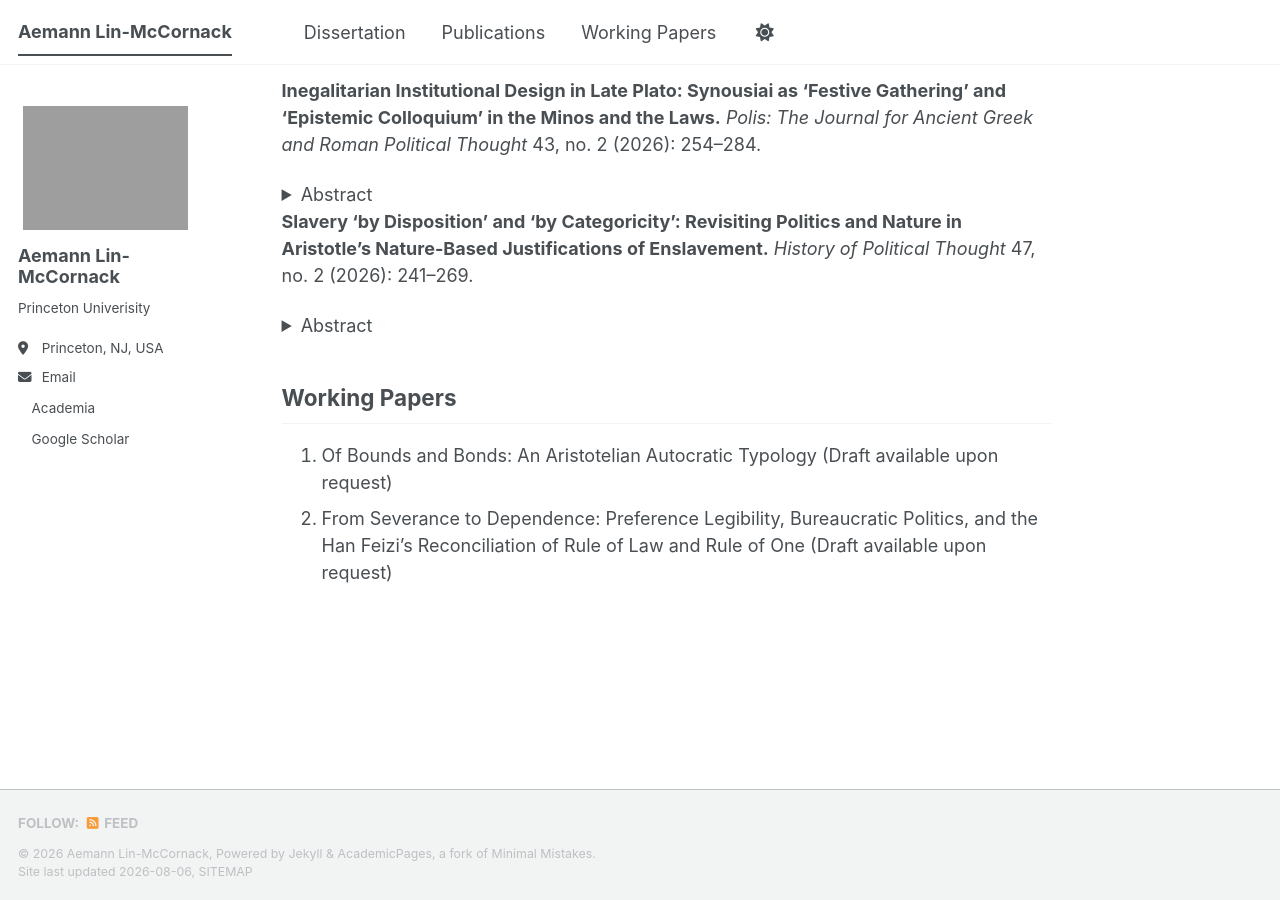
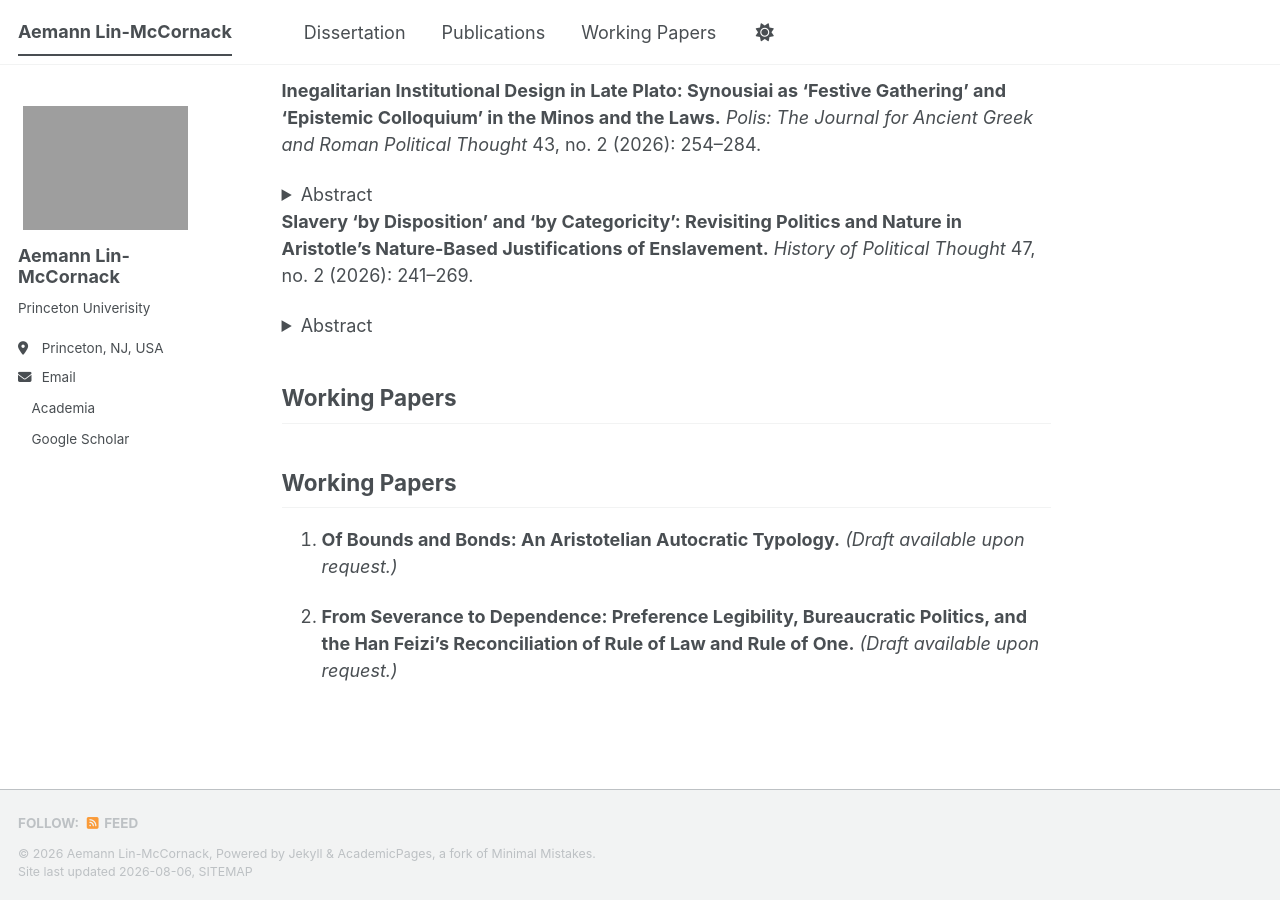
Before and after one commit to aemannlinmccornack/aemannlinmccornack.github.io, a Jekyll site: the page built from _pages/about.md, in a window 1280 px wide and 900 px high, scrolled down 713 px. Built offline with Jekyll 4.4.1, drawn with Linux system fonts in a browser that asks for light colours; a style sheet for code colours, icons or effects is not loaded.

Commit message:
changed about.md

```diff
--- a/_pages/about.md
+++ b/_pages/about.md
@@ -35,5 +35,8 @@ Drawing on a comprehensive study of the 'by nature' (φύσει) formulation acr
 
 ## Working Papers
 
-1. Of Bounds and Bonds: An Aristotelian Autocratic Typology (Draft available upon request)
-2. From Severance to Dependence: Preference Legibility, Bureaucratic Politics, and the Han Feizi’s Reconciliation of Rule of Law and Rule of One (Draft available upon request)
+## Working Papers
+
+1. **Of Bounds and Bonds: An Aristotelian Autocratic Typology.** *(Draft available upon request.)*
+
+2. **From Severance to Dependence: Preference Legibility, Bureaucratic Politics, and the Han Feizi's Reconciliation of Rule of Law and Rule of One.** *(Draft available upon request.)*
```
